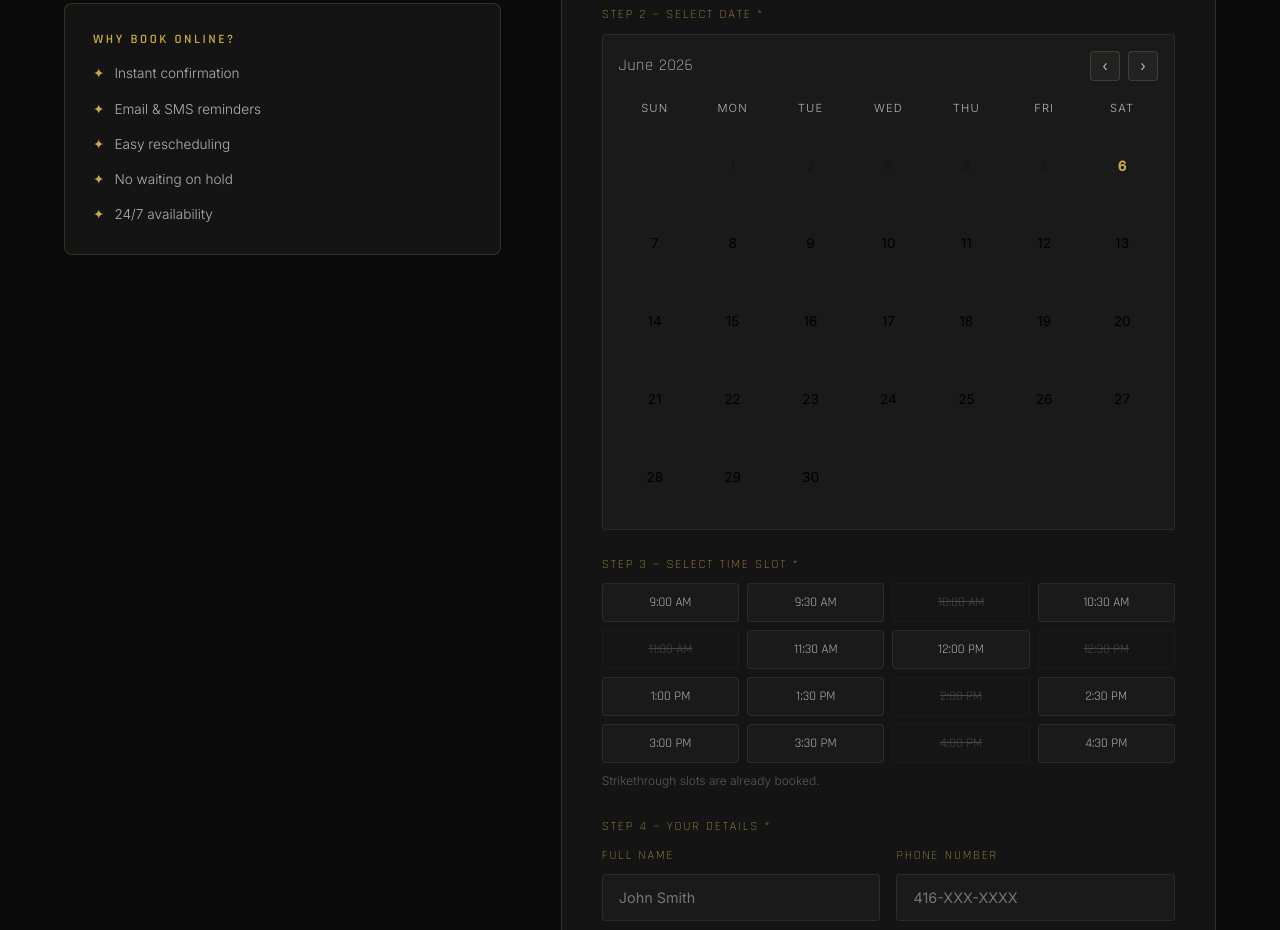
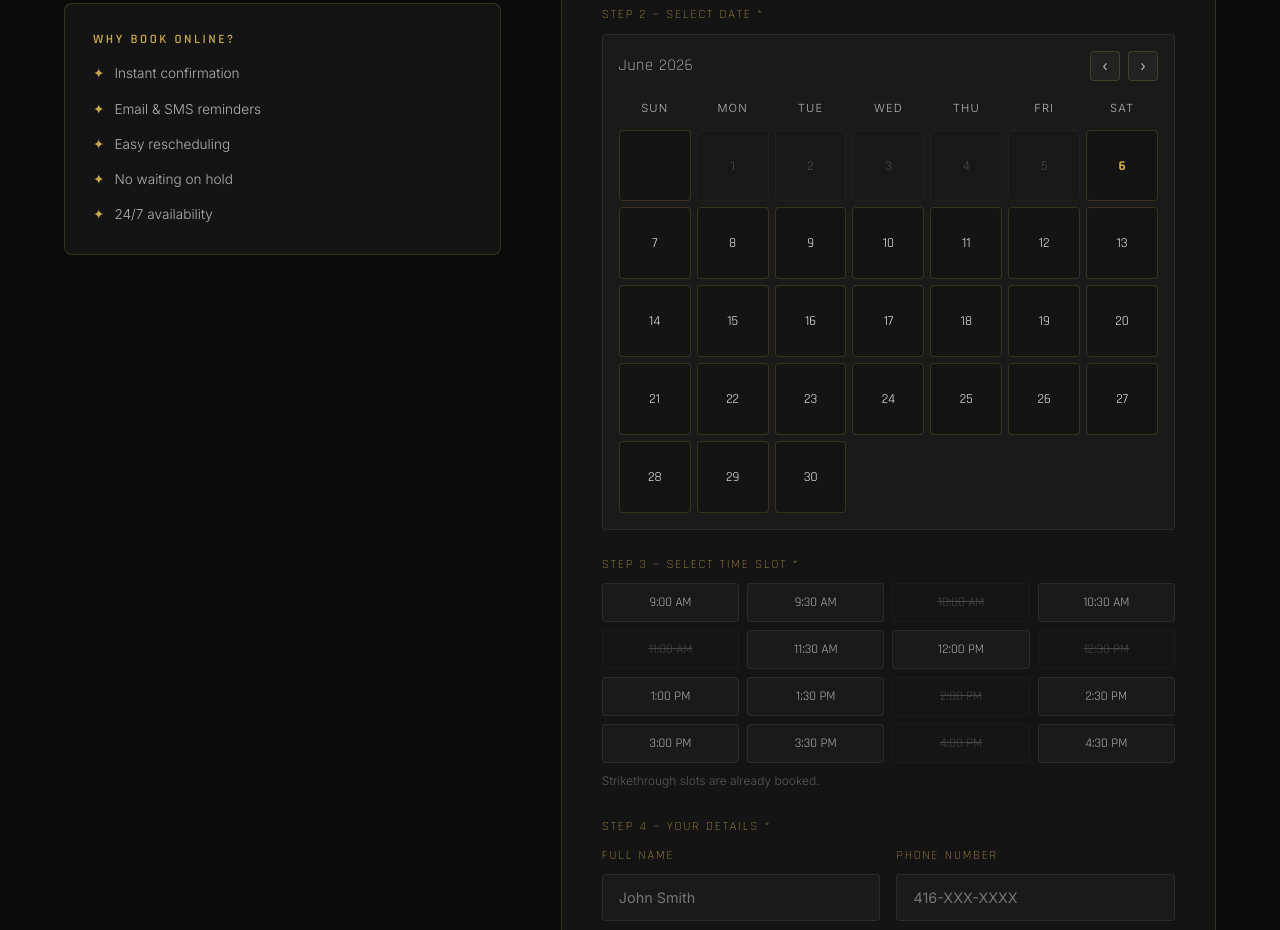
Before and after one commit to Garagusu/DomsBarber, a plain HTML site: page pages/book.html in a window 1280 px wide. Shown: the part 930-1860 px from the top of the page. Drawn offline with Linux system fonts and the light colour scheme.

Commit message:
Update style.css

```diff
--- a/css/style.css
+++ b/css/style.css
@@ -1637,8 +1637,11 @@ h3 { font-size: clamp(1.2rem, 3vw, 1.8rem); }
   border-radius: var(--radius);
   font-size: 0.85rem;
   cursor: pointer;
-  border: 1px solid transparent;
-  transition: var(--transition);
+  border: 1px solid var(--border);
+  transition: var(--transition);
+  background: var(--charcoal);
+  color: var(--white);
+  font-family: var(--font-heading);
 }
 .cal-day:hover { border-color: var(--gold); color: var(--gold); }
 .cal-day.today { color: var(--gold); font-weight: 700; }
```
